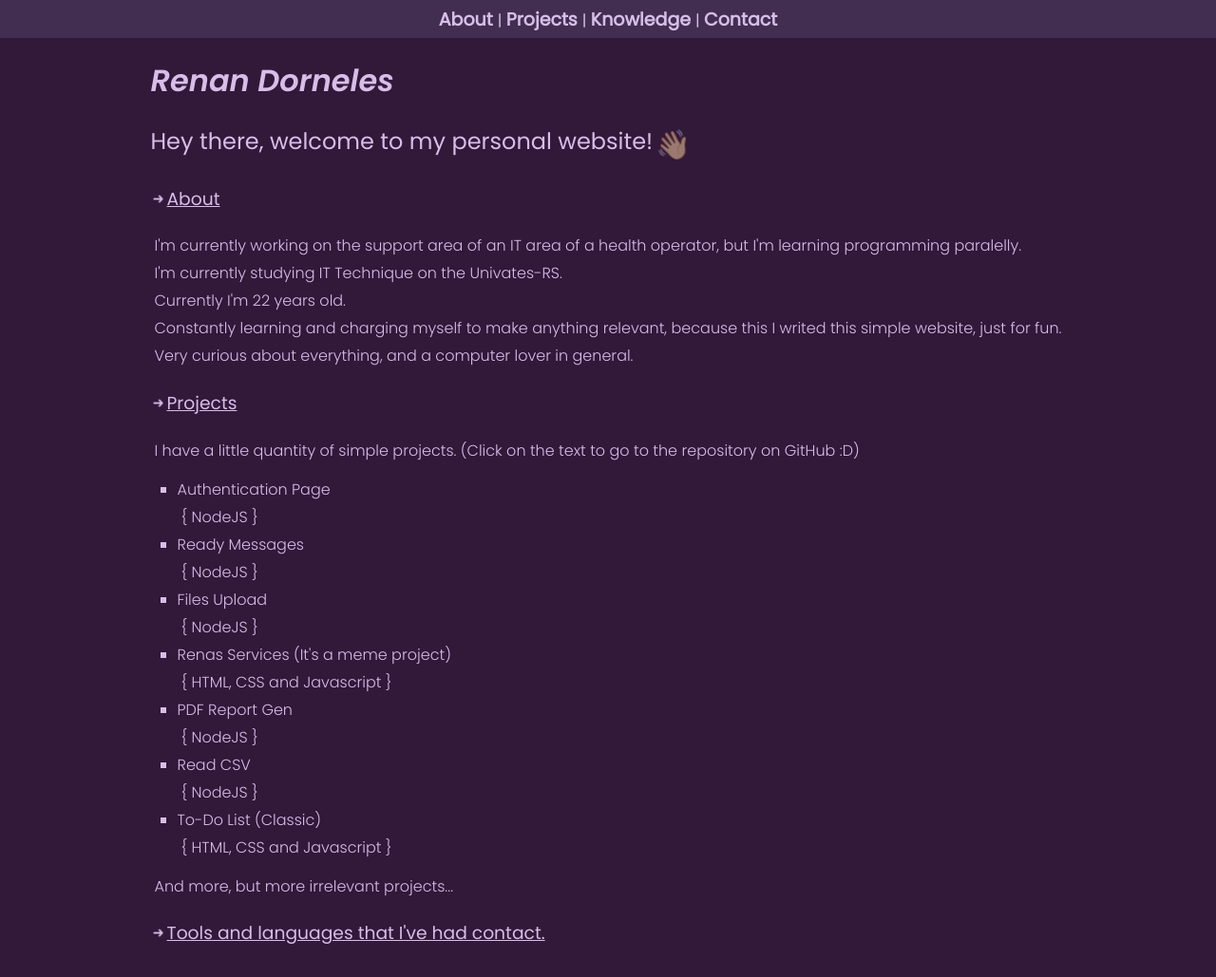
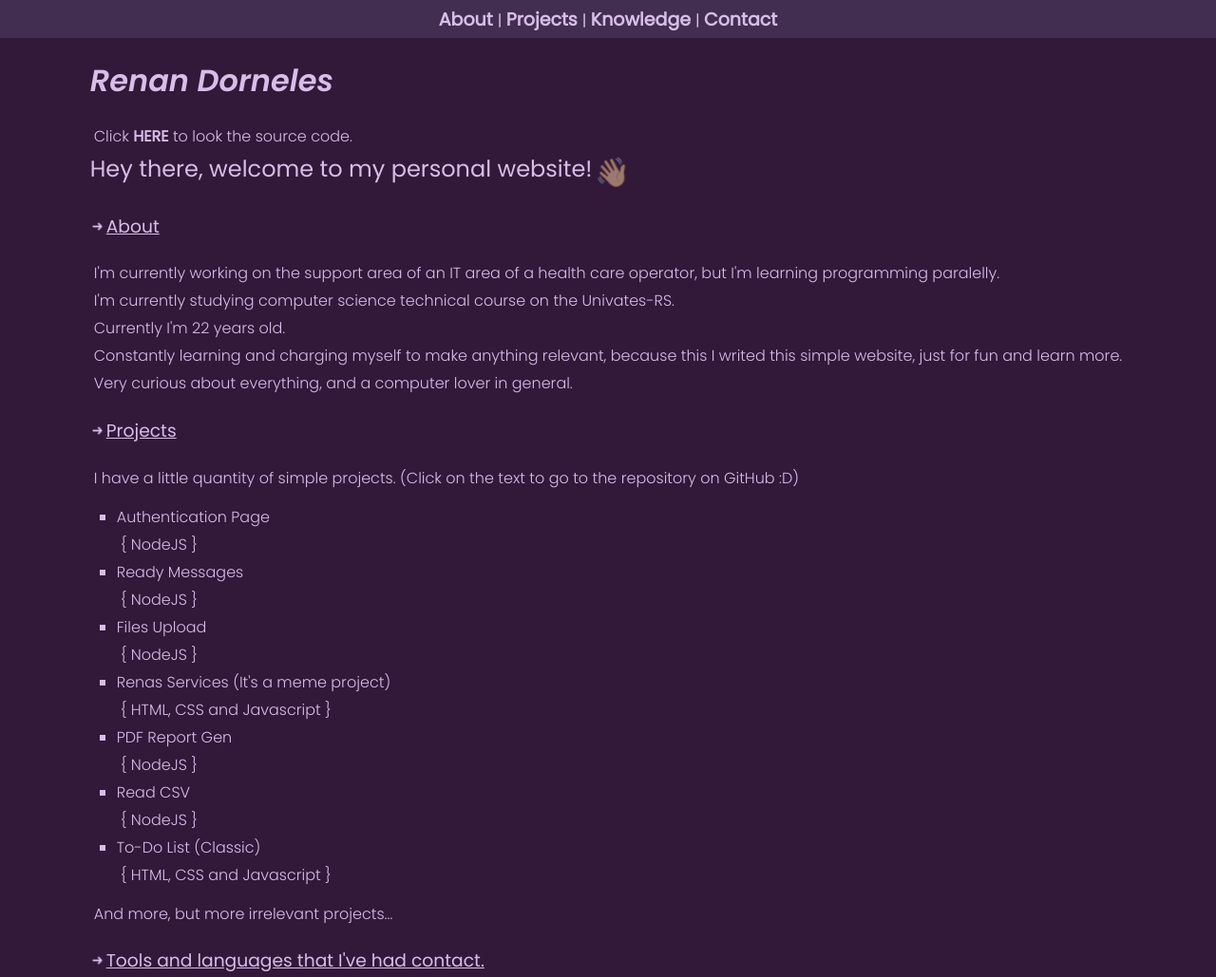
Before and after one commit to suicideDuck22/suicideDuck22.github.io, a plain HTML site: page index.html in a window 1280 px wide. Shown: the top 1029 px of the page at 95% size. Drawn offline with Linux system fonts and the light colour scheme.

Commit message:
Added new lines on HTML, and fixed some gramatical error

```diff
--- a/index.html
+++ b/index.html
@@ -36,6 +36,7 @@
     <main class="d-flex justify-center">
         <div class="container">
             <h1>Renan Dorneles</h1>
+            <p>Click <a href="https://github.com/suicideDuck22/suicideDuck22.github.io" target="_blank"><strong>HERE</strong></a> to look the source code.</p>
             <div class="d-flex">
                 <h2>Hey there, welcome to my personal website!</h2>
             <span role="img" class="handwave-emoji">👋🏼</span>
@@ -45,10 +46,10 @@
                 <span role="img" class="arrow-icon"></span>
                 <h3>About</h3>
             </div>
-            <p>I'm currently working on the support area of an IT area of a health operator, but I'm learning programming paralelly.</p>
-            <p>I'm currently studying IT Technique on the Univates-RS.</p>
+            <p>I'm currently working on the support area of an IT area of a health care operator, but I'm learning programming paralelly.</p>
+            <p>I'm currently studying computer science technical course on the Univates-RS.</p>
             <p>Currently I'm 22 years old.</p>
-            <p>Constantly learning and charging myself to make anything relevant, because this I writed this simple website, just for fun.</p>
+            <p>Constantly learning and charging myself to make anything relevant, because this I writed this simple website, just for fun and learn more.</p>
             <p>Very curious about everything, and a computer lover in general.</p>
         </section>
         <section id="projects">
```
